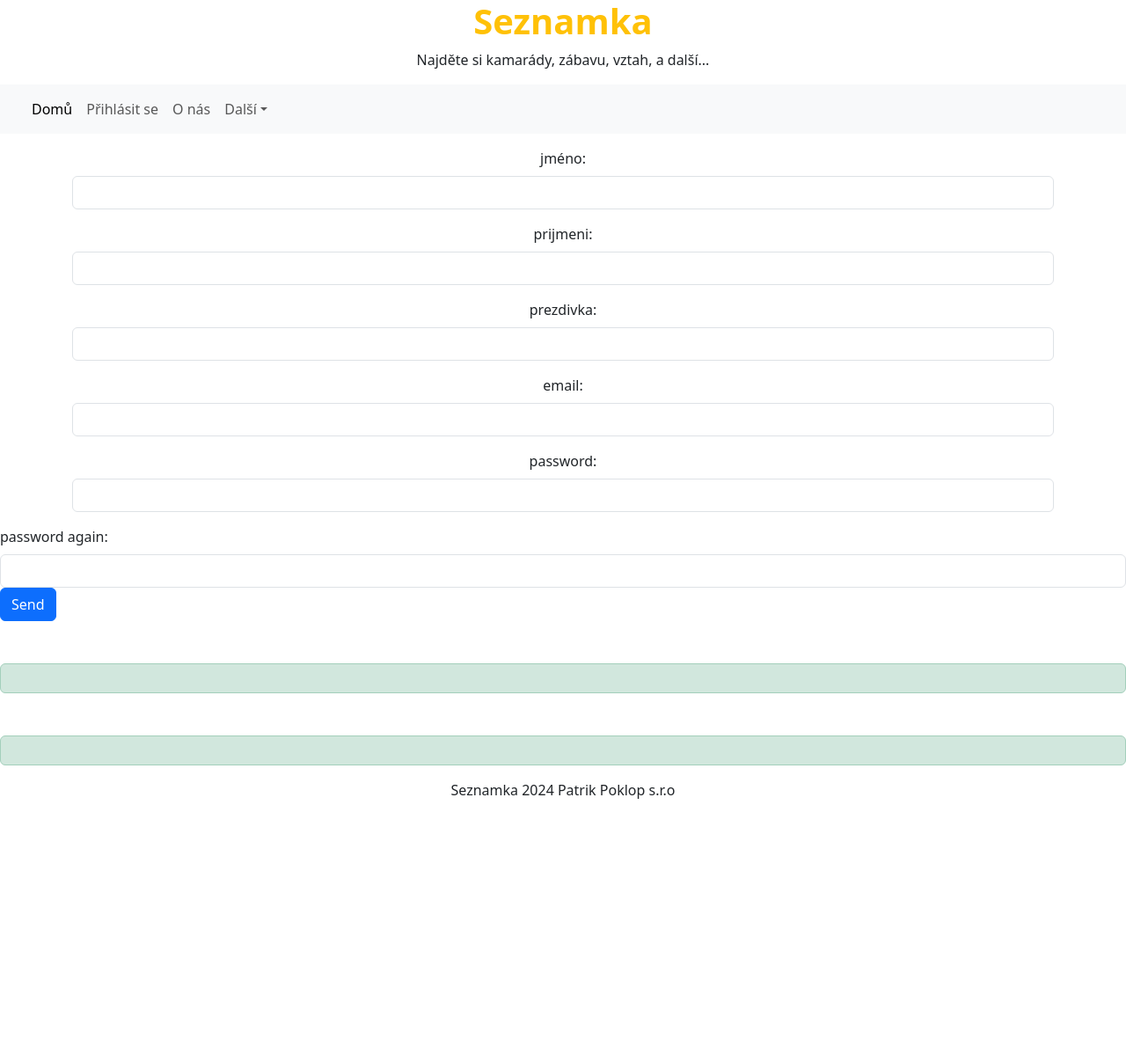
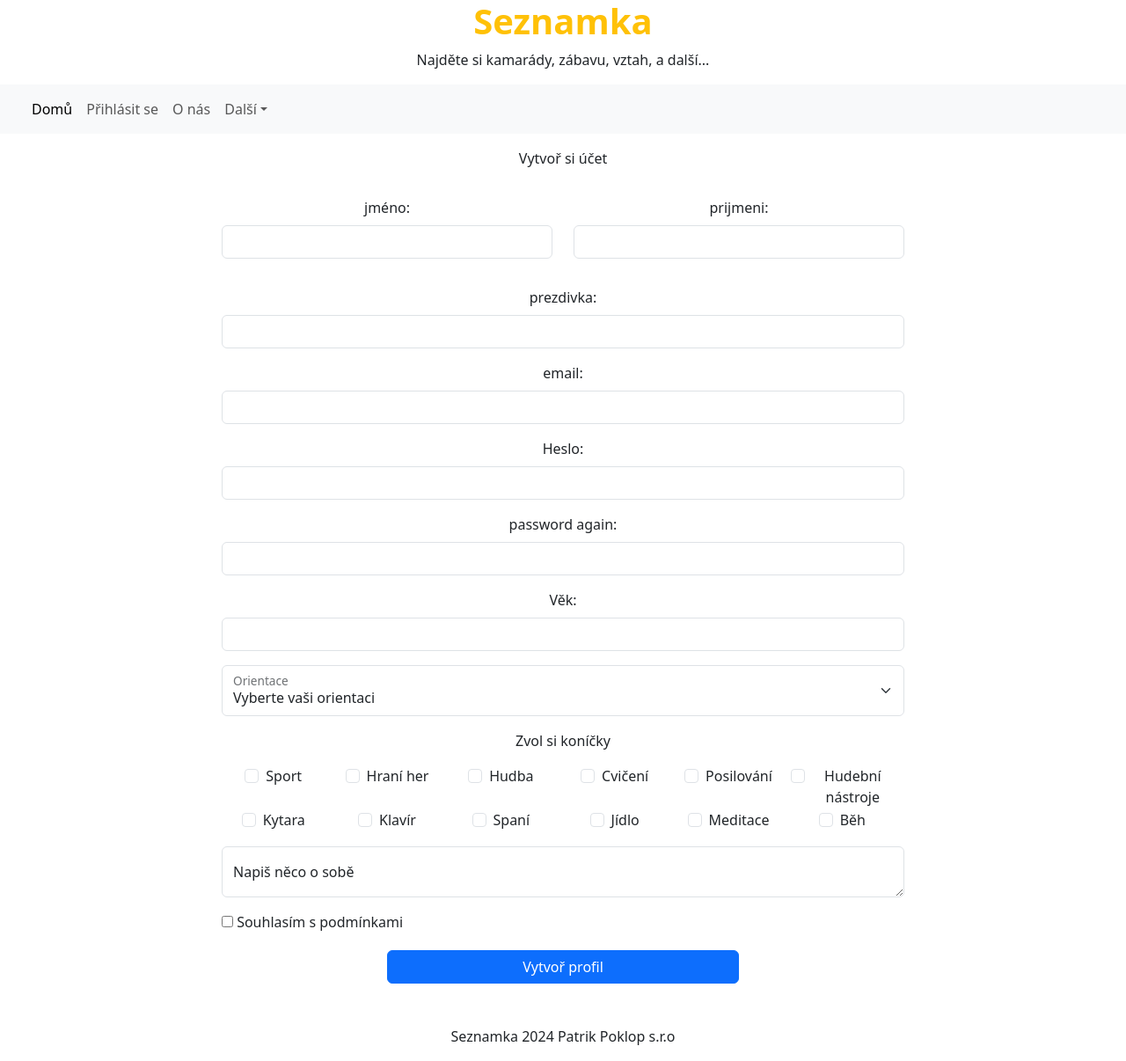
Before and after one commit to imang212/seznamka_web, a Flask app: page /register in a window 1280 px wide. Shown: the whole page at 88% size. Before the commit the page ends 908 px from the top, so only its background shows below. Run offline with Flask 3, Linux system fonts and the light colour scheme.

Commit message:
Aktualizace

```diff
--- a/code/app.py
+++ b/code/app.py
@@ -1,6 +1,6 @@
 from flask import Flask, render_template, request, redirect, url_for, flash, make_response, jsonify
-from sql_db import Vytvor_profil_db, Vrat_profil_z_db
-from graph_db import Add_profile_neo, Vrat_pocet_profilu, Vytvor_profil_Neo,Pridej_obrazek
+from sql_db import Vloz_do_db, Vrat_data_z_db
+from graph_db import Add_profile_neo, Vrat_pocet_profilu, Vytvor_profil_Node, Pridej_obrazek
 from redis import Redis
 from bson import json_util
 import os, bcrypt, base64
@@ -9,13 +9,14 @@ redis = Redis(host="redis", port=6379)
 app = Flask(__name__)
 app.secret_key = os.urandom(32)
 
-#Vytvor_profil_Neo(0,"Patrik","Poklop","imang21","pokloppatrik@gmail.com",702742701,"patrik123",23,"H",["sport","posilovani"],"Ahoj já jsem Patrik")
+
 def Vytvor_profil(jmeno,prijmeni,prezdivka,email,telefon,heslo,vek,orientace,konicky,popis):
     node_id = Vrat_pocet_profilu()
     hash_pass = bcrypt.hashpw(heslo.encode('utf-8'), bcrypt.gensalt()).decode('utf-8')
     #Vytvor_profil_db(node_id,jmeno,prijmeni,email,telefon,uzivatelske_jmeno,hash_pass) #pridam ucet do normalni db
-    Add_profile_neo(node_id,jmeno,prijmeni,prezdivka,email,email,telefon,vek,orientace,konicky,popis) #vytvorim profil v grafove databazi
+    Add_profile_neo(node_id,jmeno,prijmeni,prezdivka,telefon,email,hash_pass,vek,orientace,konicky,popis) #vytvorim profil v grafove databazi
 
+Vytvor_profil("Patrik","Poklop","imang21","pokloppatrik@gmail.com",702742701,"patrik123",23,"H",["sport","posilovani"],"Ahoj já jsem Patrik")
 Vytvor_profil("Tomas","Omacka","tomasek123","tomasek@gmail.com",546895962,"tomas123",19,"H",["hrani","pc"],"Ahoj, já jsem tomas.")
 
 @app.route('/')
--- a/code/templates/register.html
+++ b/code/templates/register.html
@@ -2,16 +2,48 @@
 {% block subtitle %}Registrace{% endblock %}
 {% block main %}
 <form action="form" method="post" id="regiterForm">
-    <fieldset>
-        <div class="mb-3 mt-3"><label for="firstname" class="form-label">jméno:</label><input type="text" name="firstname" class="form-control" id="firstname" required></div>
-        <div class="mb-3 mt-3"><label for="lastname" class="form-label">prijmeni:</label><input type="text" name="lastname" class="form-control" id="lastname" required></div>
-        <div class="mb-3 mt-3"><label for="nickname" class="form-label">prezdivka:</label><input type="text" name="nickname" class="form-control" id="nickname" required></div>
-        <div class="mb-3 mt-3"><label for="email" class="form-label">email:</label><input type="email" name="email" class="form-control" id="email" required></div>
-        <div class="mb-3 mt-3"></div><label for="password" class="form-label">password:</label><input type="password" name="password" class="form-control" id="password" required></div>
-        <div class="mb-3 mt-3"></div><label for="password" class="form-label">password again:</label><input type="password" name="password" class="form-control" id="password" required></div>
+    <fieldset class="container">
+        <div id="reg_div" class="mb-3 mt-3"><p class="text-center">Vytvoř si účet</p></div>
+        <div id="reg_div" class="row"><div class="col mb-3 mt-3"><label for="firstname" class="form-label">jméno:</label><input type="text" name="firstname" class="form-control" id="firstname" required></div>
+        <div id="reg_div" class="col mb-3 mt-3"><label for="lastname" class="form-label">prijmeni:</label><input type="text" name="lastname" class="form-control" id="lastname" required></div></div>
+        <div id="reg_div" class="mb-3 mt-3"><label for="nickname" class="form-label">prezdivka:</label><input type="text" name="nickname" class="form-control" id="nickname" required></div>
+        <div id="reg_div" class="mb-3 mt-3"><label for="email" class="form-label">email:</label><input type="email" name="email" class="form-control" id="email" required></div>
+        <div id="reg_div" class="mb-3 mt-3"><label for="password" class="form-label">Heslo:</label><input type="password" name="password" class="form-control" id="password" required></div>
+        <div id="reg_div" class="mb-3 mt-3"><label for="password" class="form-label">password again:</label><input type="password" name="password" class="form-control" id="password" required></div>
+        <div id="reg_div" class="mb-3 mt-3"><label for="age" class="form-label">Věk:</label><input type="text" name="age" class="form-control" id="age" required></div>
+        <div id="reg_div" class="form-floating mb-3 mt-3">
+            <select class="form-select" id="floatingSelect" aria-label="Floating label select example">
+              <option selected>Vyberte vaši orientaci</option>
+              <option value="1">Heterosexuální</option>
+              <option value="2">Bisexuální</option>
+              <option value="3">Homosexuální</option>
+              <option value="4">Lezbická</option>
+              <option value="5">Queer</option>
+              <option value="6">Pansexuální</option>
+            </select>
+            <label for="floatingSelect">Orientace</label>
+        </div>
+        <div id="reg_div" class="container text-center mb-3 mt-3 justify-content-center">
+            <p class="text-center">Zvol si koníčky</p>
+            <div class="row justify-content-center">
+                <div class="col-2 form-check"><label class="form-check-label" for="flexCheckIndeterminate"><input class="form-check-input" type="checkbox" value="" id="flexCheckIndeterminate">Sport</label></div>
+                <div class="col-2 form-check"><label class="form-check-label" for="flexCheckIndeterminate"><input class="form-check-input" type="checkbox" value="" id="flexCheckIndeterminate">Hraní her</label></div>
+                <div class="col-2 form-check"><label class="form-check-label" for="flexCheckIndeterminate"><input class="form-check-input" type="checkbox" value="" id="flexCheckIndeterminate">Hudba</label></div>
+                <div class="col-2 form-check"><label class="form-check-label" for="flexCheckIndeterminate"><input class="form-check-input" type="checkbox" value="" id="flexCheckIndeterminate">Cvičení</label></div>
+                <div class="col-2 form-check"><label class="form-check-label" for="flexCheckIndeterminate"><input class="form-check-input" type="checkbox" value="" id="flexCheckIndeterminate">Posilování</label></div>
+                <div class="col-2 form-check"><label class="form-check-label" for="flexCheckIndeterminate"><input class="form-check-input" type="checkbox" value="" id="flexCheckIndeterminate">Hudební nástroje</label></div>
+                <div class="col-2 form-check"><label class="form-check-label" for="flexCheckIndeterminate"><input class="form-check-input" type="checkbox" value="" id="flexCheckIndeterminate">Kytara</label></div>
+                <div class="col-2 form-check"><label class="form-check-label" for="flexCheckIndeterminate"><input class="form-check-input" type="checkbox" value="" id="flexCheckIndeterminate">Klavír</label></div>
+                <div class="col-2 form-check"><label class="form-check-label" for="flexCheckIndeterminate"><input class="form-check-input" type="checkbox" value="" id="flexCheckIndeterminate">Spaní</label></div>
+                <div class="col-2 form-check"><label class="form-check-label" for="flexCheckIndeterminate"><input class="form-check-input" type="checkbox" value="" id="flexCheckIndeterminate">Jídlo</label></div>
+                <div class="col-2 form-check"><label class="form-check-label" for="flexCheckIndeterminate"><input class="form-check-input" type="checkbox" value="" id="flexCheckIndeterminate">Meditace</label></div>
+                <div class="col-2 form-check"><label class="form-check-label" for="flexCheckIndeterminate"><input class="form-check-input" type="checkbox" value="" id="flexCheckIndeterminate">Běh</label></div>
+            </div>
+        </div>
+        <div id="reg_div" class="form-floating mb-3 mt-3"><textarea class="form-control" placeholder="Leave a comment here" id="floatingTextarea"></textarea> <label for="floatingTextarea">Napiš něco o sobě</label></div>
+        <div id="reg_div" class="d-flex justify-content-start checkbox mb-3 mt-3 row"><label class="text-start"><input type="checkbox"> Souhlasím s podmínkami</label></div>
     </fieldset>
-    <button type="submit" class="btn btn-primary" onclick="PostInformation()">Send</button>
+    <div class="d-grid gap-2 col-6 mx-auto"><button type="submit" class="btn btn-primary mb-5 mt-1" id="button" onclick="PostInformation()">Vytvoř profil</button></div>
 </form>
-<p class="alert alert-success mt-5" role="alert" id="success"></p>
-<p class="alert alert-success mt-5" role="alert" id="failed"></p>
+<p class="alert alert-success mt-5" role="alert" id="success"></p><p class="alert alert-danger mt-5" role="alert" id="failed"></p>
 {% endblock %}
--- a/code/templates/template.html
+++ b/code/templates/template.html
@@ -8,6 +8,21 @@
     <script src="https://cdn.jsdelivr.net/npm/bootstrap@5.3.3/dist/js/bootstrap.bundle.min.js" integrity="sha384-YvpcrYf0tY3lHB60NNkmXc5s9fDVZLESaAA55NDzOxhy9GkcIdslK1eN7N6jIeHz" crossorigin="anonymous"></script>
     <link rel="stylesheet" href="{{ url_for('static', filename='style.css') }}">
     <style>
+      #success{
+        display: none;
+      }
+      #failed{
+        display: none;
+      }
+      #regiterForm{
+        max-width: 800px;
+      }
+      #loginForm{
+        max-width: 800px;
+      }
+      #main_container{
+        min-height: 400px;
+      }
     </style>
 </head>
 <body>
@@ -27,7 +42,7 @@
             </ul>
           </div>
     </div></nav>
-    <div class="container text-center">
+    <div id="main_container" class="container text-center d-flex justify-content-center">
         {% block main %}{% endblock %}
     </div>
     <footer class="container-fluid text-center"><p>Seznamka 2024 Patrik Poklop s.r.o</p></footer>
```
Also changed, not shown: code/graph_db.py (+17 -1 lines), code/sql_db.py (+7 -7 lines), code/templates/login.html (+5 -6 lines), 1 other file.
